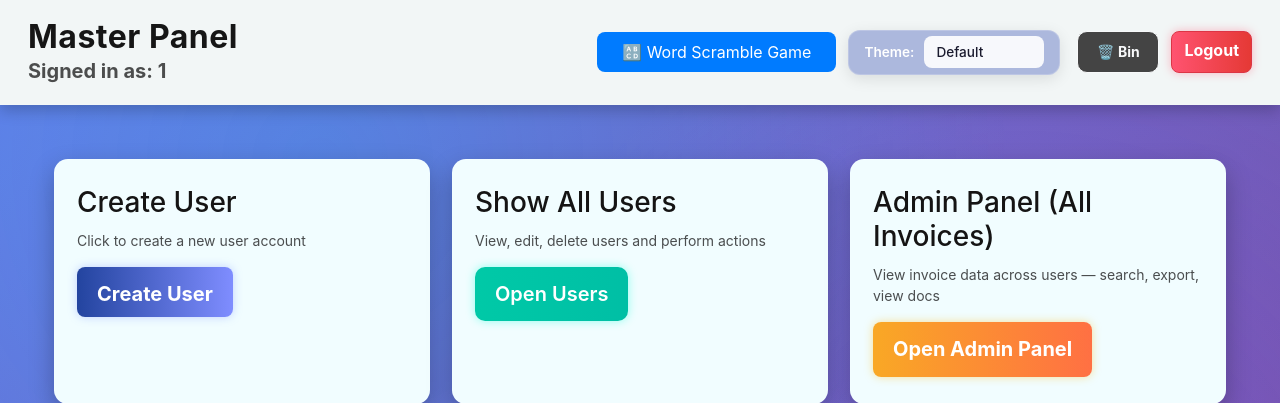
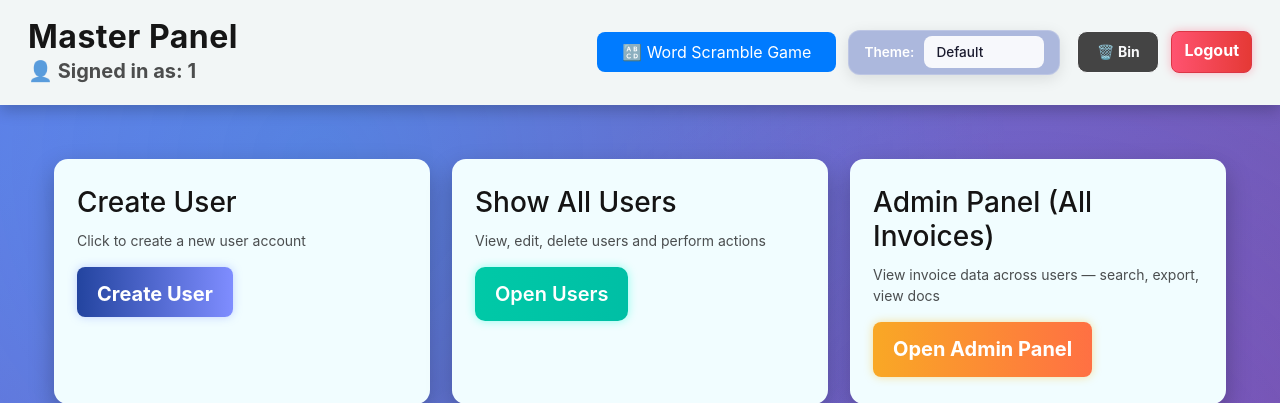
Before and after one commit to Muskan8130/E-_Register, a Flask app: page /master in a window 1280 px wide. Shown: the top 403 px of the page. Run offline with Flask 3, Linux system fonts and the light colour scheme; the visitor is signed in with stand-in values (Sample User, id 1); parts of the project's set-up code (start-up, migrations or seed data) failed here and were passed over.

Commit message:
human logo added

```diff
--- a/templates/master.html
+++ b/templates/master.html
@@ -499,7 +499,7 @@ body::before {
   <div class="header">
     <div>
       <h2 style="margin:0">Master Panel</h2>
-      <div class="small-muted">Signed in as: {{ master_user }}</div>
+      <div class="small-muted">👤 Signed in as: {{ master_user }}</div>
     </div>
     <div style="display:flex;gap:12px;align-items:center">
        <button id="gameBtn" class="game-btn">🔠 Word Scramble Game</button>
--- a/templates/user_panel.html
+++ b/templates/user_panel.html
@@ -612,7 +612,7 @@
     <div class="d-flex align-items-center gap-3">
       <div>
         <h2 style="margin: 0;">User Panel</h2>
-       <div class="me-2 muted small" style="color: hwb(0 4% 96% / 0.963);"style="font-weight:20px;">Signed in as :<span id="loggedUserName">{{ session['user_id'] }}</span>
+       <div class="me-2 muted small" style="color: hwb(0 4% 96% / 0.963);"style="font-weight:20px;">👤Signed in as :<span id="loggedUserName">{{ session['user_id'] }}</span>
 </div>
       </div>
     </div>
```
